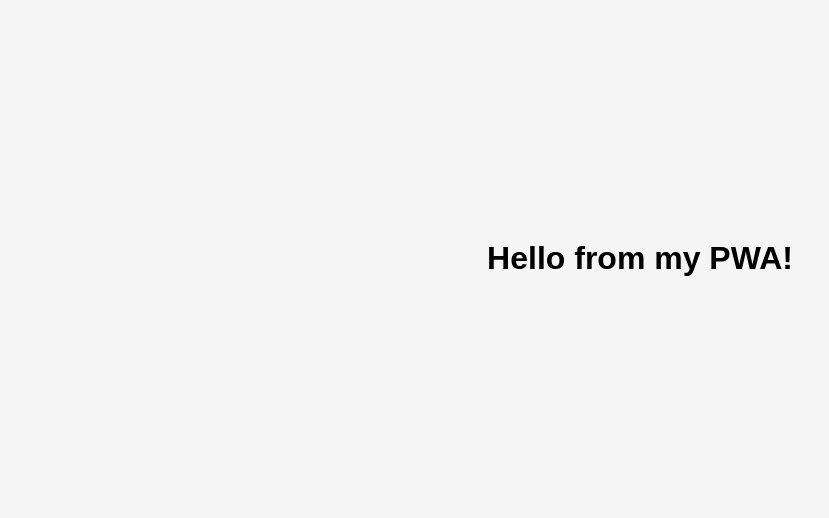
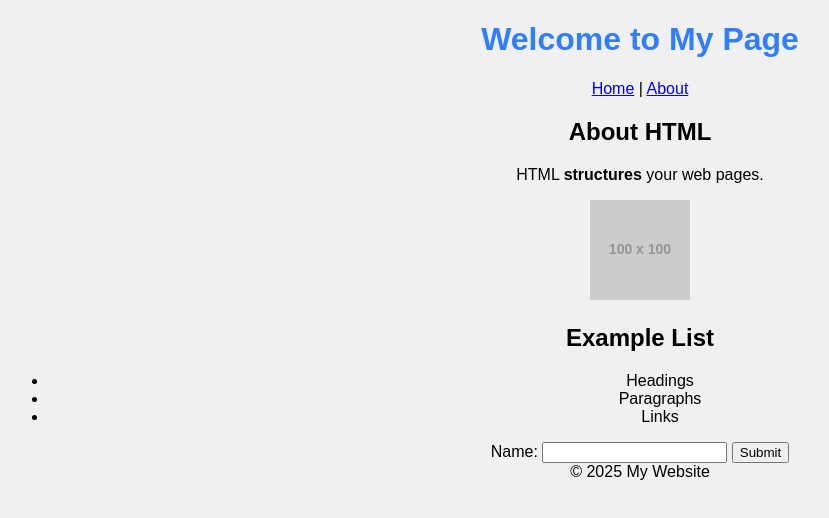
Before and after one commit to leviathan8162/my-pwa, a plain HTML site: page index.html in a window 1280 px wide. Shown: the whole page, without its empty margins (0-829 px from the left). Drawn offline with Linux system fonts and the light colour scheme; placeholder pictures from the web are drawn by us.

Commit message:
Revamp index.html structure and styling

```diff
--- a/index.html
+++ b/index.html
@@ -1,14 +1,41 @@
 <!DOCTYPE html>
 <html lang="en">
 <head>
-  <meta charset="UTF-8" />
-  <meta name="viewport" content="width=device-width, initial-scale=1.0">
-  <title>My PWA</title>
-  <link rel="stylesheet" href="style.css">
-  <link rel="manifest" href="manifest.json">
+  <meta charset="UTF-8">
+  <title>HTML Demo</title>
+  <style>
+    body { font-family: sans-serif; background: #f0f0f0; text-align: center; }
+    h1 { color: #317EFB; }
+  </style>
 </head>
 <body>
-  <h1>Hello from my PWA!</h1>
-  <script src="script.js"></script>
+  <header>
+    <h1>Welcome to My Page</h1>
+    <nav><a href="#">Home</a> | <a href="#">About</a></nav>
+  </header>
+
+  <main>
+    <section>
+      <h2>About HTML</h2>
+      <p>HTML <strong>structures</strong> your web pages.</p>
+      <img src="https://via.placeholder.com/100" alt="Example image">
+    </section>
+
+    <section>
+      <h2>Example List</h2>
+      <ul>
+        <li>Headings</li>
+        <li>Paragraphs</li>
+        <li>Links</li>
+      </ul>
+    </section>
+
+    <form>
+      <label>Name: <input type="text"></label>
+      <button>Submit</button>
+    </form>
+  </main>
+
+  <footer>© 2025 My Website</footer>
 </body>
 </html>
```
